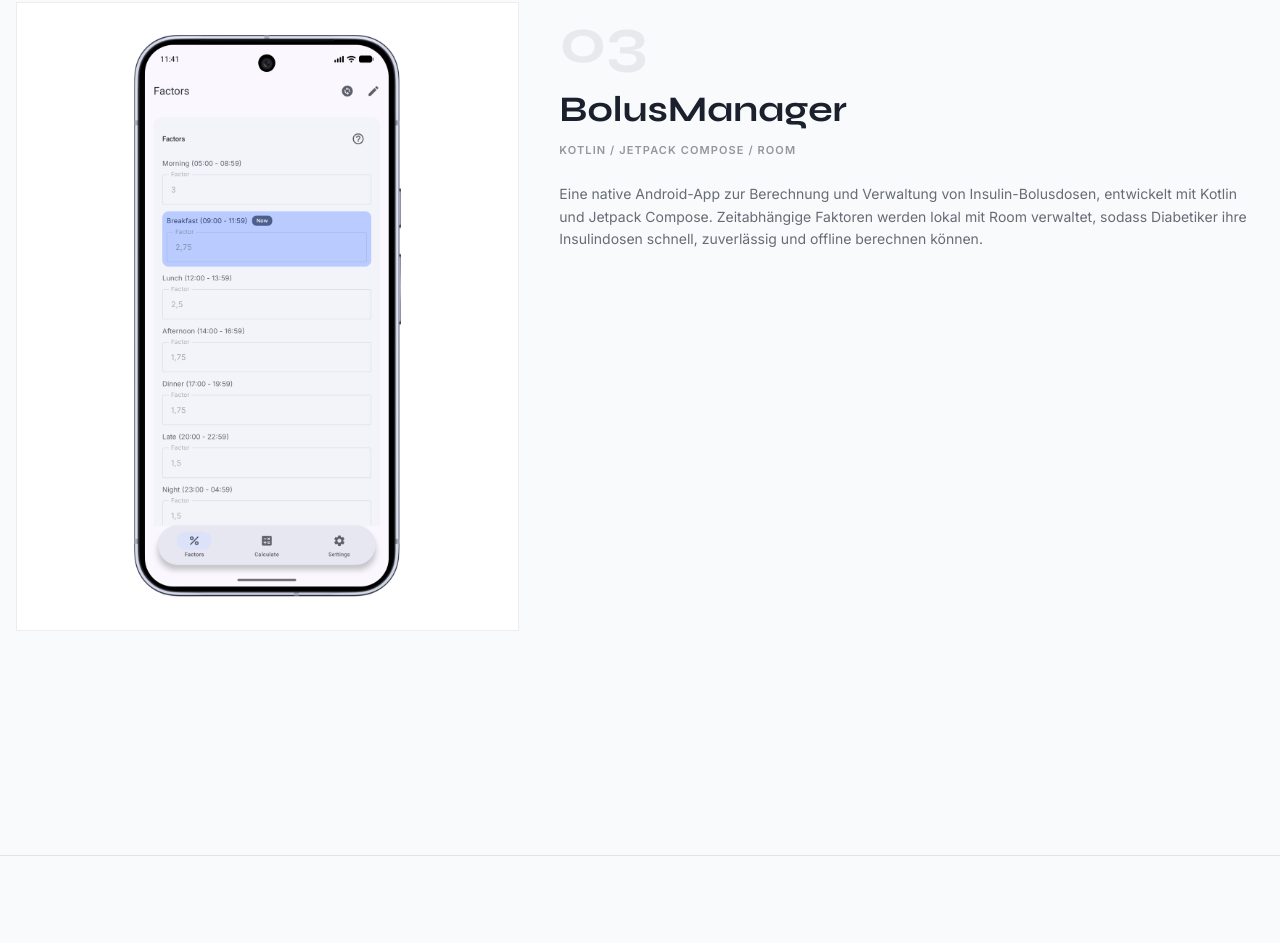
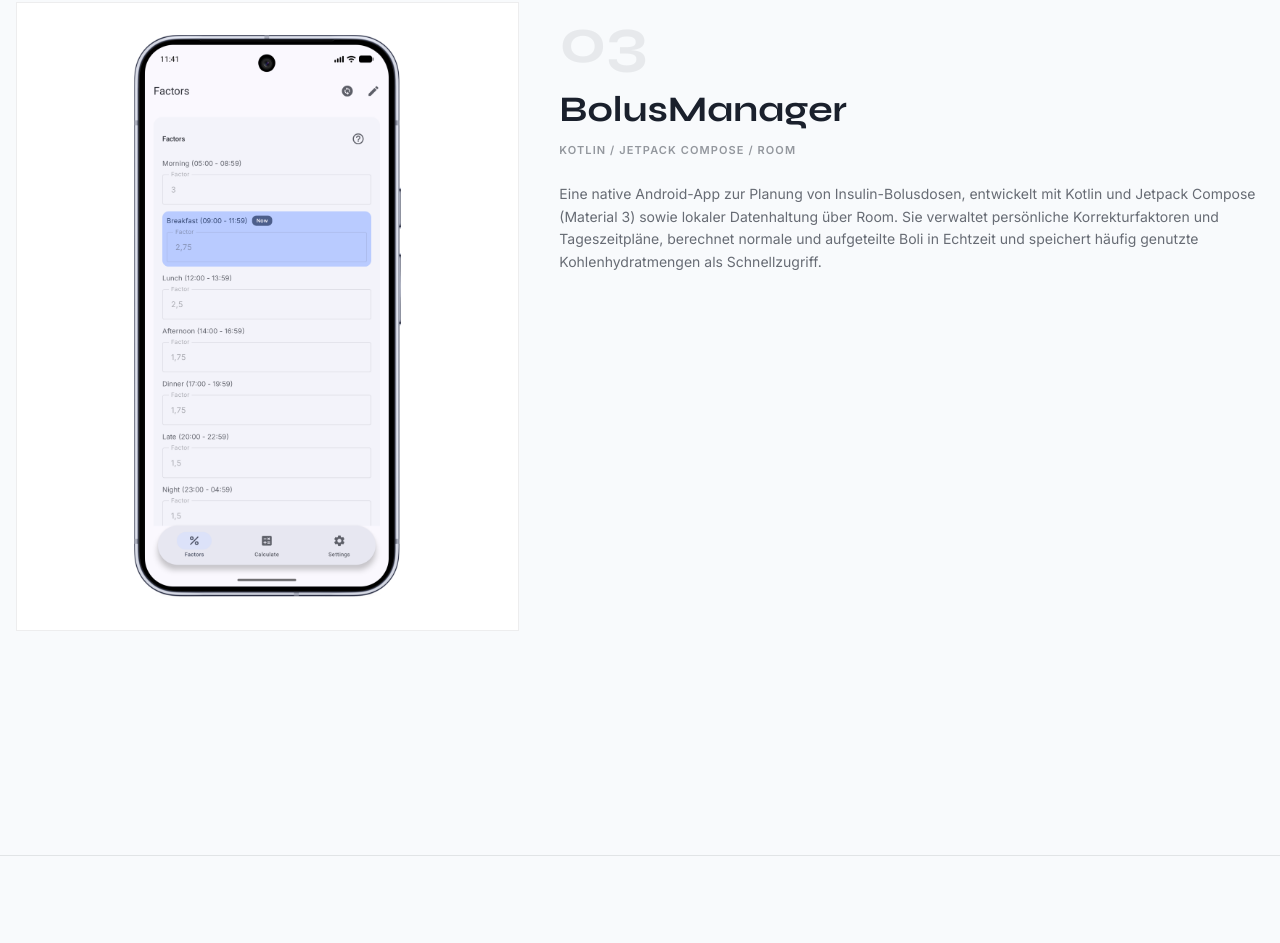
Before and after one commit to Sevynidd/Portfolio, an Angular app: page /projects in a window 1280 px wide. Shown: the part 1949-2892 px from the top of the page. Built offline with nearby package versions, Linux system fonts and the light colour scheme.

Commit message:
Refresh BolusManager project copy
Updated the BolusManager description on the projects page to better reflect the app's features: personal correction factors, time-based schedules, real-time bolus calculation, and quick-access carb presets powered by Kotlin, Jetpack Compose, and Room.

```diff
--- a/src/app/pages/projects.component.html
+++ b/src/app/pages/projects.component.html
@@ -84,10 +84,10 @@
             <h2 class="display-font text-3xl md:text-4xl font-bold mb-3 leading-tight" style="color: var(--fg);">BolusManager</h2>
             <p class="text-[11px] uppercase tracking-widest font-semibold mb-6" style="color: var(--fg); opacity: 0.45;">Kotlin / Jetpack Compose / Room</p>
             <p class="text-sm leading-relaxed" style="color: var(--fg); opacity: 0.65;">
-              Eine native Android-App zur Berechnung und Verwaltung von Insulin-Bolusdosen,
-              entwickelt mit Kotlin und Jetpack Compose. Zeitabhängige Faktoren werden lokal
-              mit Room verwaltet, sodass Diabetiker ihre Insulindosen schnell, zuverlässig und
-              offline berechnen können.
+              Eine native Android-App zur Planung von Insulin-Bolusdosen, entwickelt mit Kotlin
+              und Jetpack Compose (Material 3) sowie lokaler Datenhaltung über Room. Sie verwaltet
+              persönliche Korrekturfaktoren und Tageszeitpläne, berechnet normale und aufgeteilte
+              Boli in Echtzeit und speichert häufig genutzte Kohlenhydratmengen als Schnellzugriff.
             </p>
           </div>
         </div>
```
